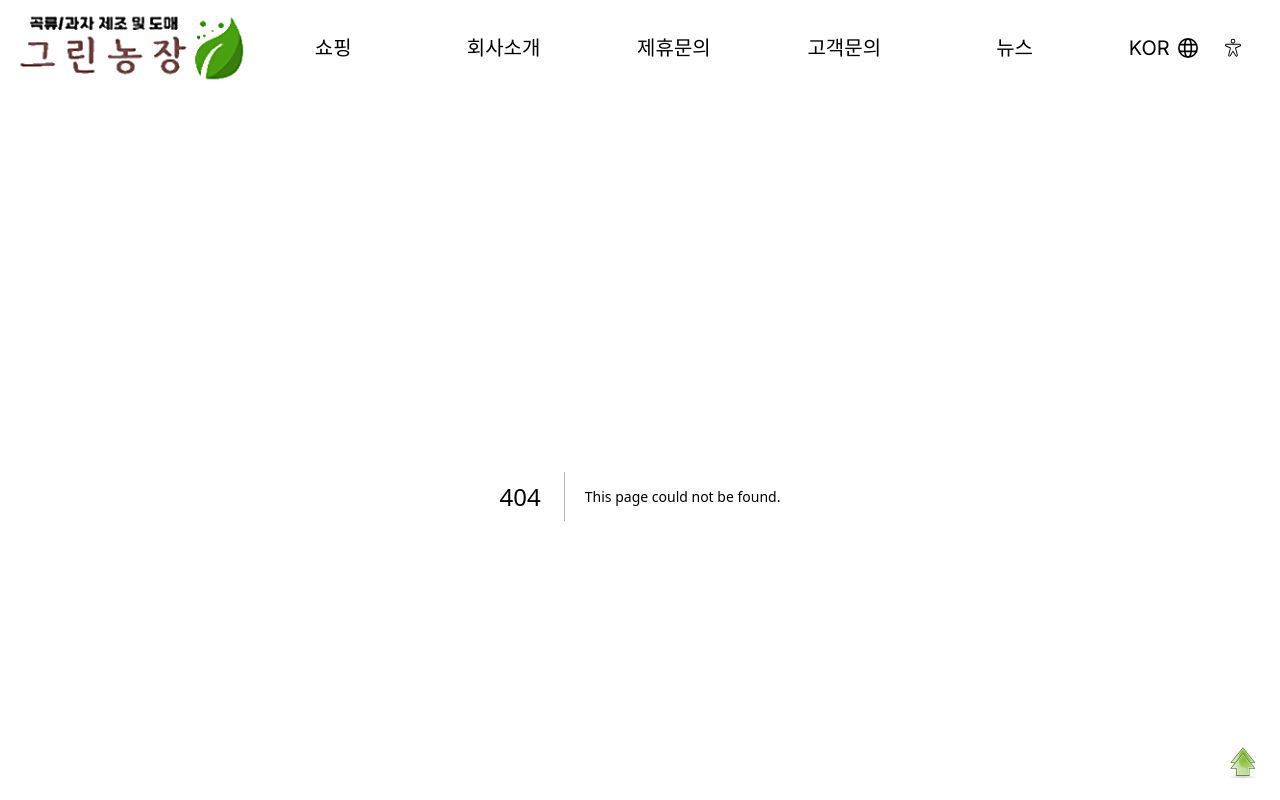
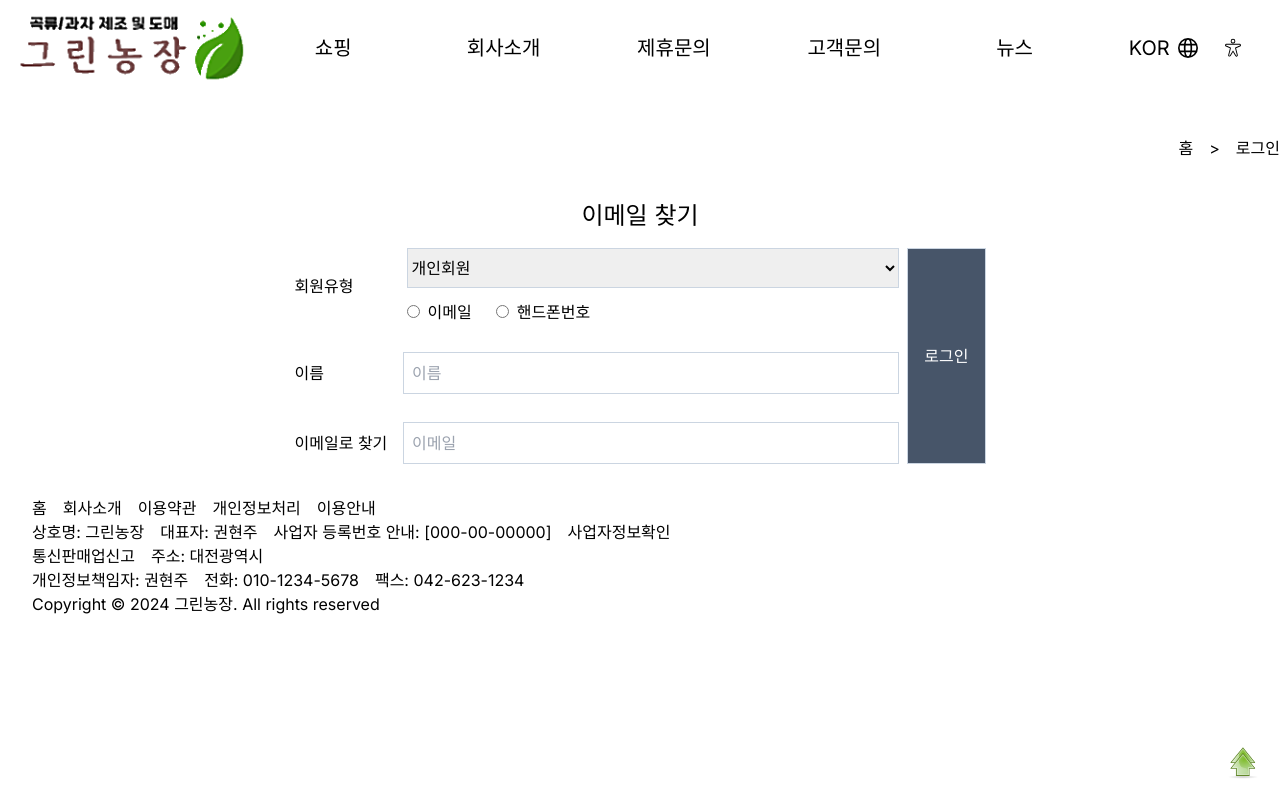
Before and after one commit to rladudgh321/poppin, a Next.js app: page /login/findid in a window 1280 px wide. Before the commit this address had no page. Shown: the top 800 px of the page. Built offline with nearby package versions, Linux system fonts and the light colour scheme.

Commit message:
loginpage and findId

```diff
--- /dev/null
+++ b/src/app/login/Form.tsx
@@ -0,0 +1,36 @@
+'use client'
+
+import { SubmitHandler, useForm } from 'react-hook-form';
+
+type Inputs = {
+  email: string;
+  password: string;
+}
+
+export default function LoginForm() {
+  const {
+    register,
+    handleSubmit,
+    watch,
+    formState: { errors },
+  } = useForm<Inputs>()
+  const onSubmit: SubmitHandler<Inputs> = (data) => console.log(data)
+  return (
+    <div className="text-center">
+      <div className="text-2xl">로그인</div>
+      <form className="flex justify-center mt-4 gap-x-2" onSubmit={handleSubmit(onSubmit)}>
+        <div className='flex flex-col gap-y-2'>
+          <div>
+            <input placeholder='이메일' type="text" className=" w-[40vw] border border-slate-300 p-2" {...register("email", { required: true })} />
+            { errors.email && <div className="text-red-500 font-extrabold">이메일을 입력해주세요</div> }
+          </div>
+          <div>
+            <input placeholder='비밀번호' type="text" className="w-[40vw] border border-slate-300 p-2" {...register("password", { required: true })} />
+            { errors.password && <div className="text-red-500 font-extrabold">비밀번호를 입력해주세요</div> }
+          </div>
+        </div>
+        <input type="submit" value="로그인" className='border border-slate-300 bg-slate-600 text-white p-4' />
+      </form>
+    </div>
+  );
+}
--- /dev/null
+++ b/src/app/login/LoginInfo.tsx
@@ -0,0 +1,15 @@
+import Link from 'next/link';
+
+export default function LoginInfoPage() {
+  return (
+    <div className="flex justify-center my-10">
+      <div className='border-t border-slate-300 flex gap-x-4 py-4'>
+        <div>&nbsp;&nbsp;&nbsp;&nbsp;&nbsp;</div>
+        <Link href='/login/findid'>아이디 찾기</Link>
+        <div className='border-l border-slate-300 pl-4'>비밀번호 찾기</div>
+        <div className='border-l border-slate-300 pl-4'>회원가입</div>
+        <div>&nbsp;&nbsp;&nbsp;&nbsp;&nbsp;</div>
+      </div>
+    </div>
+  );
+}
--- /dev/null
+++ b/src/app/login/findid/Form.tsx
@@ -0,0 +1,62 @@
+'use client'
+
+import { useCallback } from 'react';
+import { SubmitHandler, useForm } from 'react-hook-form';
+
+type Inputs = {
+  name: string;
+  emailOrPhone: string | number;
+}
+
+export default function FindIdForm() {
+  const {
+    register,
+    handleSubmit,
+    watch,
+    formState: { errors },
+  } = useForm<Inputs>();
+  const onChangeBtn = useCallback(()=>{},[]);
+  const onSubmit: SubmitHandler<Inputs> = (data) => console.log(data)
+  return (
+    <div className="text-center">
+      <div className="text-2xl">이메일 찾기</div>
+      <form className="flex justify-center mt-4 gap-x-2" onSubmit={handleSubmit(onSubmit)}>
+        <div className='flex flex-col gap-y-2'>
+          <div className='flex items-center'>
+            <label htmlFor='user-type' className='basis-28 flex justify-start'>회원유형</label>
+            <div className='flex flex-col flex-grow'>
+              <select name="user_type" onChange={onChangeBtn} className='mb-3 border border-slate-300 h-10' >
+                <option value="normal">개인회원</option>
+                <option value="foreign">외국인회원</option>
+                <option value="business">사업자회원</option>
+                <option value="law">법인회원</option>
+              </select>
+              <div className='flex gap-x-6'>
+                <div className=''>
+                  <input type="radio" name="option" id="email" />
+                  <label htmlFor="email" className='ml-2'>이메일</label>
+                </div>
+                <div>
+                  <input type="radio" name="option" id="phone" />
+                  <label htmlFor="phone" className='ml-2'>핸드폰번호</label>
+                </div>
+              </div>
+            </div>
+
+          </div>
+          <div className='flex my-5'>
+            <label htmlFor="name" className='basis-28 w-full flex justify-start items-center'>이름</label>
+            <input placeholder='이름' id='name' type="text" className=" w-[40vw] border border-slate-300 p-2" {...register("name", { required: true })} />
+            { errors.name && <div className="text-red-500 font-extrabold">이름을 입력해주세요</div> }
+          </div>
+          <div className='flex'>
+            <label htmlFor="find-email" className='text-left basis-28 flex justify-start items-center'>이메일로 찾기</label>
+            <input id='find-email' placeholder='이메일' type="text" className="w-[40vw] border border-slate-300 p-2" {...register("password", { required: true })} />
+            { errors.password && <div className="text-red-500 font-extrabold">비밀번호를 입력해주세요</div> }
+          </div>
+        </div>
+        <input type="submit" value="로그인" className='border border-slate-300 bg-slate-600 text-white p-4' />
+      </form>
+    </div>
+  );
+}
--- /dev/null
+++ b/src/app/login/findid/page.tsx
@@ -0,0 +1,11 @@
+import Breadcrumb from '@/app/shared/Breadcrumb';
+import FindIdForm from './Form';
+
+export default function FindIDPage(){
+  return (
+    <div>
+      <Breadcrumb first='로그인' firstLink='/login' />
+      <FindIdForm />
+    </div>
+  );
+}
--- a/src/app/login/page.tsx
+++ b/src/app/login/page.tsx
@@ -1,9 +1,11 @@
-import Breadcrumb from '../shop/[id]/Breadcrumb';
+import Form from './Form';
+import LoginInfo from './LoginInfo';
 
 export default function LoginPage() {
   return (
     <div>
-      <Breadcrumb first='로그인' firstLink='/login' />
+      <Form />
+      <LoginInfo />
     </div>
   );
 }
--- a/src/app/shop/[id]/Breadcrumb.tsx
+++ b/src/app/shared/Breadcrumb.tsx
@@ -2,8 +2,8 @@ import Link from 'next/link';
 
 interface BreadcrumbProps {
     params?: { id: string };
-    first?: string;
-    firstLink?: string;
+    first: string;
+    firstLink: string;
 }
 
 export default function Breadcrumb({params, first, firstLink}: BreadcrumbProps) {
--- a/src/app/shop/[id]/page.tsx
+++ b/src/app/shop/[id]/page.tsx
@@ -1,6 +1,6 @@
 
+import Breadcrumb from "../../shared/Breadcrumb";
 import Banner from "../Banner";
-import Breadcrumb from "./Breadcrumb";
 import DetailPage from "./DetailPage";
 import Main from "./Main";
 
```
